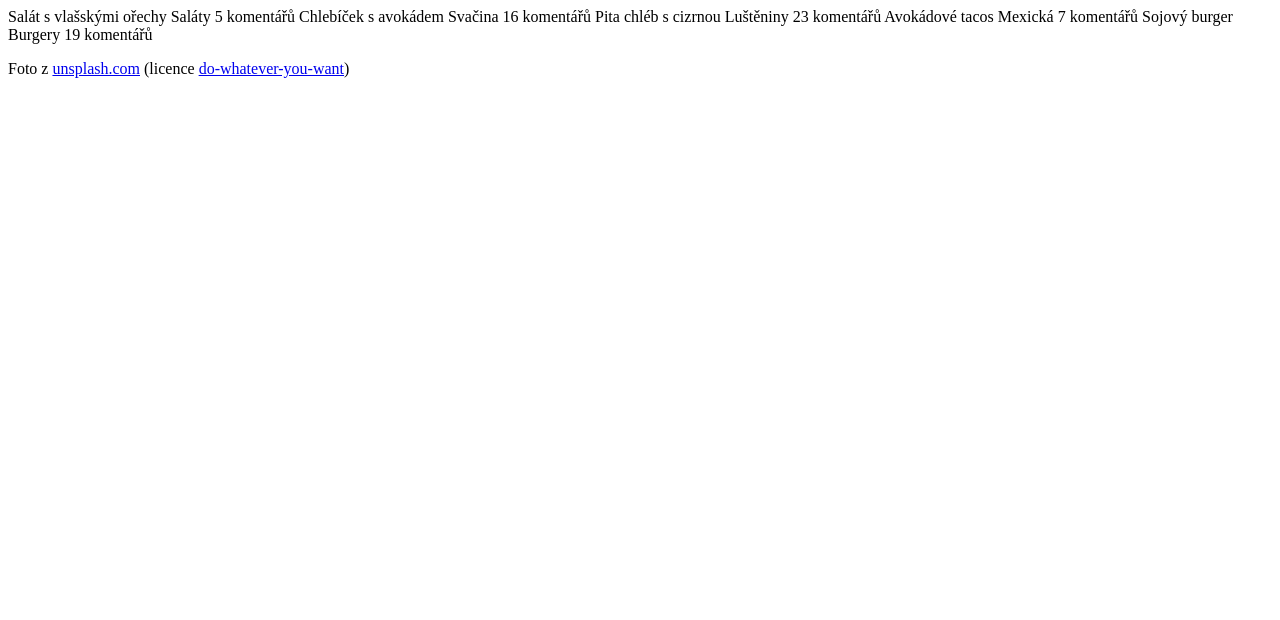
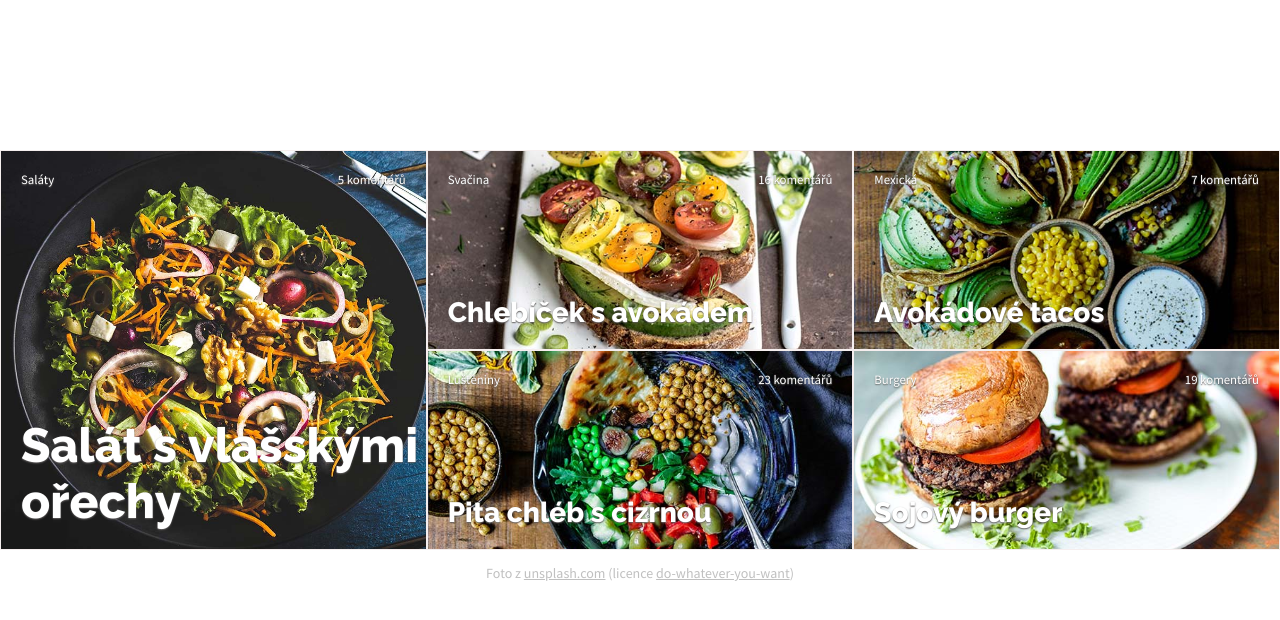
Before and after one commit to tvorimweb-2021-praha-jaro/du-4---recepty-Miriris, a plain HTML site: page vege/index.html in a window 1280 px wide. Drawn offline with Linux system fonts and the light colour scheme.

Commit message:
Hotovo Ukol04

```diff
--- a/vege/index.html
+++ b/vege/index.html
@@ -1,44 +1,54 @@
 <!DOCTYPE html>
-<html>
+<html lang="cs">
     <head>
         <meta charset="utf-8">
         <meta name="viewport" content="width=device-width, initial-scale=1">
         <title>Recepty</title>
         <link href="https://fonts.googleapis.com/css?family=Source+Sans+Pro:400,700|Raleway:600,800&amp;subset=latin-ext" rel="stylesheet">
-        <link rel="stylesheet" href="recepty.css">
+        <link rel="stylesheet" href="style.css">
+
     </head>
     <body>
+        <section class="recepty">
+            <!-- hlavni recept -->
+            <div class="recepty-kontejner hlavni">
+                <div class="hlavni-recept recept-1">
+                    <h1>Salát s&nbsp;vlašskými ořechy</h1>
+                    <p class="recepty-kategorie">Saláty</p>
+                    <p class="recepty-komentare">5 komentářů</p>
+                </div>
+            </div>
 
-        <!-- hlavni recept -->
+            <div class="recepty-kontejner maly">
+                <!-- maly recept 2 -->
+                <div class="maly-recept recept-2">
+                    <h2>Chlebíček s&nbsp;avokádem</h2>
+                    <p class="recepty-kategorie">Svačina</p>
+                    <p class="recepty-komentare">16 komentářů</p>
+                </div>
+                <!-- maly recept 3 -->
+                <div class="maly-recept recept-3">
+                    <h2>Pita chléb s&nbsp;cizrnou</h2>
+                    <p class="recepty-kategorie">Luštěniny</p>
+                    <p class="recepty-komentare">23 komentářů</p>
+                </div>
+            </div>
 
-        Salát s&nbsp;vlašskými ořechy
-        Saláty
-        5 komentářů
-
-        <!-- maly recept 2 -->
-
-        Chlebíček s&nbsp;avokádem
-        Svačina
-        16 komentářů
-
-        <!-- maly recept 3 -->
-
-        Pita chléb s&nbsp;cizrnou
-        Luštěniny
-        23 komentářů
-
-        <!-- maly recept 4 -->
-
-        Avokádové tacos
-        Mexická
-        7 komentářů
-
-        <!-- maly recept 5 -->
-
-        Sojový burger
-        Burgery
-        19 komentářů
-
+            <div class="recepty-kontejner maly">
+                <!-- maly recept 4 -->
+                <div class="maly-recept recept-4">
+                    <h2>Avokádové tacos</h2>
+                    <p class="recepty-kategorie">Mexická</p>
+                    <p class="recepty-komentare">7 komentářů</p>
+                </div>
+                <!-- maly recept 5 -->
+                <div class="maly-recept recept-5">
+                    <h2>Sojový burger</h2>
+                    <p class="recepty-kategorie">Burgery</p>
+                    <p class="recepty-komentare">19 komentářů</p>
+                </div>
+            </div>
+        </section>
         <footer class="paticka">
             <p>Foto z <a href="https://unsplash.com">unsplash.com</a> (licence <a href="https://unsplash.com/license">do-whatever-you-want</a>)</p>
         </footer>
--- a/vege/style.css
+++ b/vege/style.css
@@ -21,6 +21,7 @@ středně široké obrazovky:
 body {
     margin: 0;
     font-family: 'Source Sans Pro', sans-serif;
+    color: white;
 }
 
 .paticka {
@@ -37,3 +38,169 @@ body {
 /* ------------------------------- */
 /* ----- DOLE BUDE TVOJE CSS ----- */
 /* ------------------------------- */
+
+.recept-1 {
+    --obrazek: url(images/salat.jpg);
+}
+
+.recept-2 {
+    --obrazek: url(images/chlebicek.jpg);
+}
+
+.recept-3 {
+    --obrazek: url(images/cizrna.jpg);
+}
+
+.recept-4 {
+    --obrazek: url(images/tacos.jpg);
+}
+
+.recept-5 {
+    --obrazek: url(images/burger.jpg);
+}
+
+.hlavni-recept {
+    min-height: 200px;
+}
+
+.maly-recept {
+    min-height: 90px;
+}
+
+.maly-recept,
+.hlavni-recept {
+    position: relative;
+    z-index: 0;
+    border: 0.1rem solid #f5eeee;
+    padding: 0.5rem;
+    background-image: var(--obrazek);
+    background-size: cover;
+    background-position: center;
+}
+
+.recepty-kategorie {
+    position: absolute;
+    top: 0.5rem;
+    left: 0.5rem;
+    z-index: 1;
+    margin: 0;
+    font-size: 0.8rem;
+    font-weight: 400;
+    text-shadow: 0 0.05rem 0.1rem #5f5c5c;
+}
+
+.recepty-komentare {
+    position: absolute;
+    top: 0.5rem;
+    right: 0.5rem;
+    z-index: 1;
+    margin: 0;
+    font-size: 0.8rem;
+    font-weight: 400;
+    text-shadow: 0 0.05rem 0.1rem #5f5c5c;
+}
+
+h1,
+h2 {
+    position: absolute;
+    bottom: 0.5rem;
+    left: 0.5rem;
+    z-index: 1;
+    margin: 0;
+    font-family: 'Raleway', sans-serif;
+    font-weight: 800;
+    text-shadow: 0 0.05rem 0.1rem #5f5c5c;
+}
+
+h1 {
+    font-size: 1.75rem;
+}
+
+h2 {
+    font-size: 1.2rem;
+}
+
+@media screen and (min-width: 480px) {
+
+    .hlavni {
+        width: 100%;
+    }
+
+    .maly {
+        float: left;
+        width: 50%;
+    }
+
+    .hlavni-recept {
+        min-height: 250px;
+    }
+
+    .maly-recept {
+        min-height: 150px;
+    }
+
+    .maly-recept,
+    .hlavni-recept {
+        padding: 1.25rem;
+    }
+
+    .recepty-kategorie {
+        position: absolute;
+        top: 1.25rem;
+        left: 1.25rem;
+    }
+
+    .recepty-komentare {
+        position: absolute;
+        top: 1.25rem;
+        right: 1.25rem;
+    }
+
+    h1 {
+        font-size: 2rem;
+    }
+
+    h2 {
+        font-size: 1.5rem;
+    }
+
+    h1,
+    h2 {
+        position: absolute;
+        bottom: 1.25rem;
+        left: 1.25rem;
+    }
+}
+
+@media screen and (min-width: 860px) {
+
+    body {
+        max-width: 1440px;
+        margin: 150px auto auto auto;
+    }
+
+    .recepty {
+        width: 100%;
+        display: flex;
+    }
+
+    .recepty-kontejner {
+        flex: 1 0 280px;
+    }
+
+    .hlavni-recept {
+        min-height: 400px;
+    }
+
+    .maly-recept {
+        min-height: 200px;
+    }
+
+    h1 {
+        font-size: 3rem;
+    }
+
+    h2 {
+        font-size: 1.75rem;
+    }
+}
```
